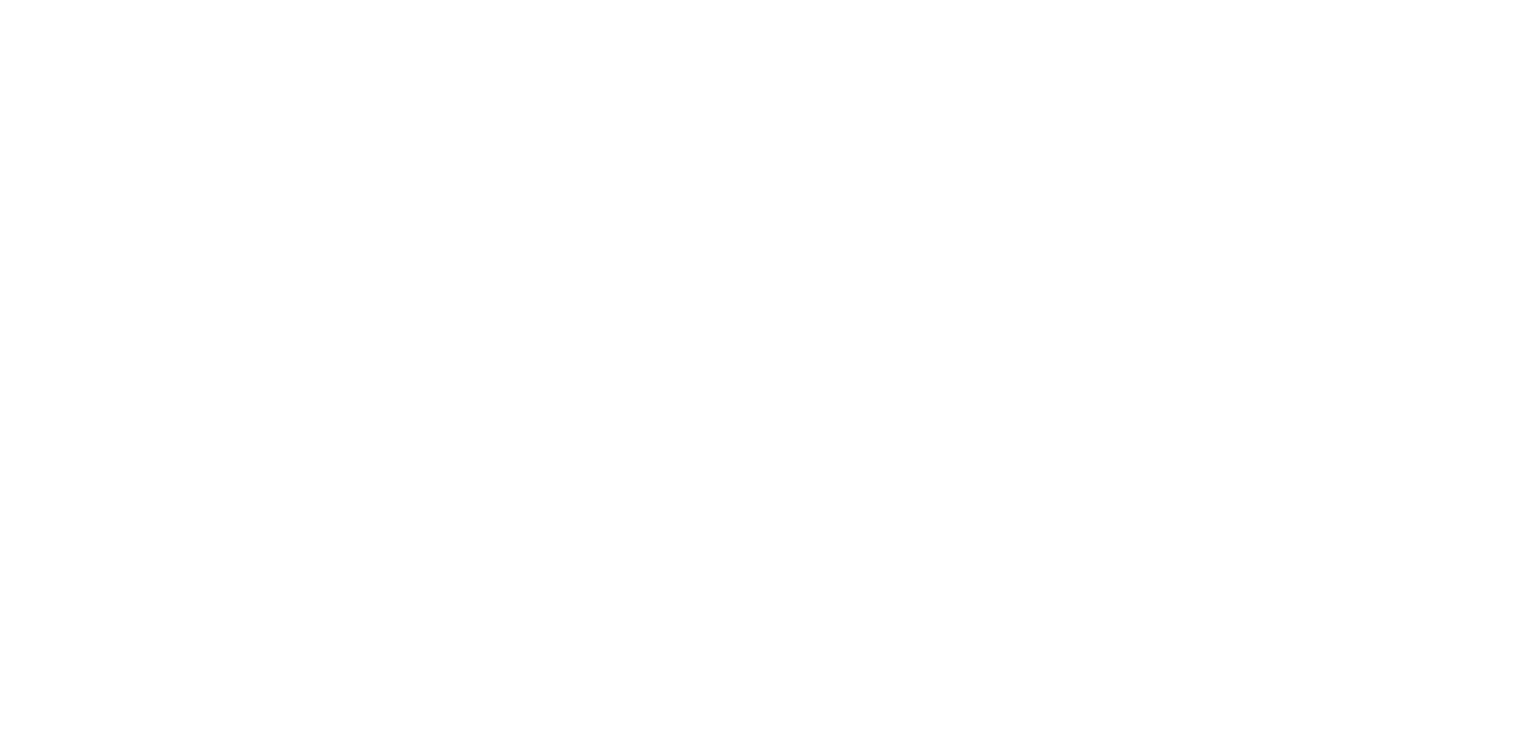
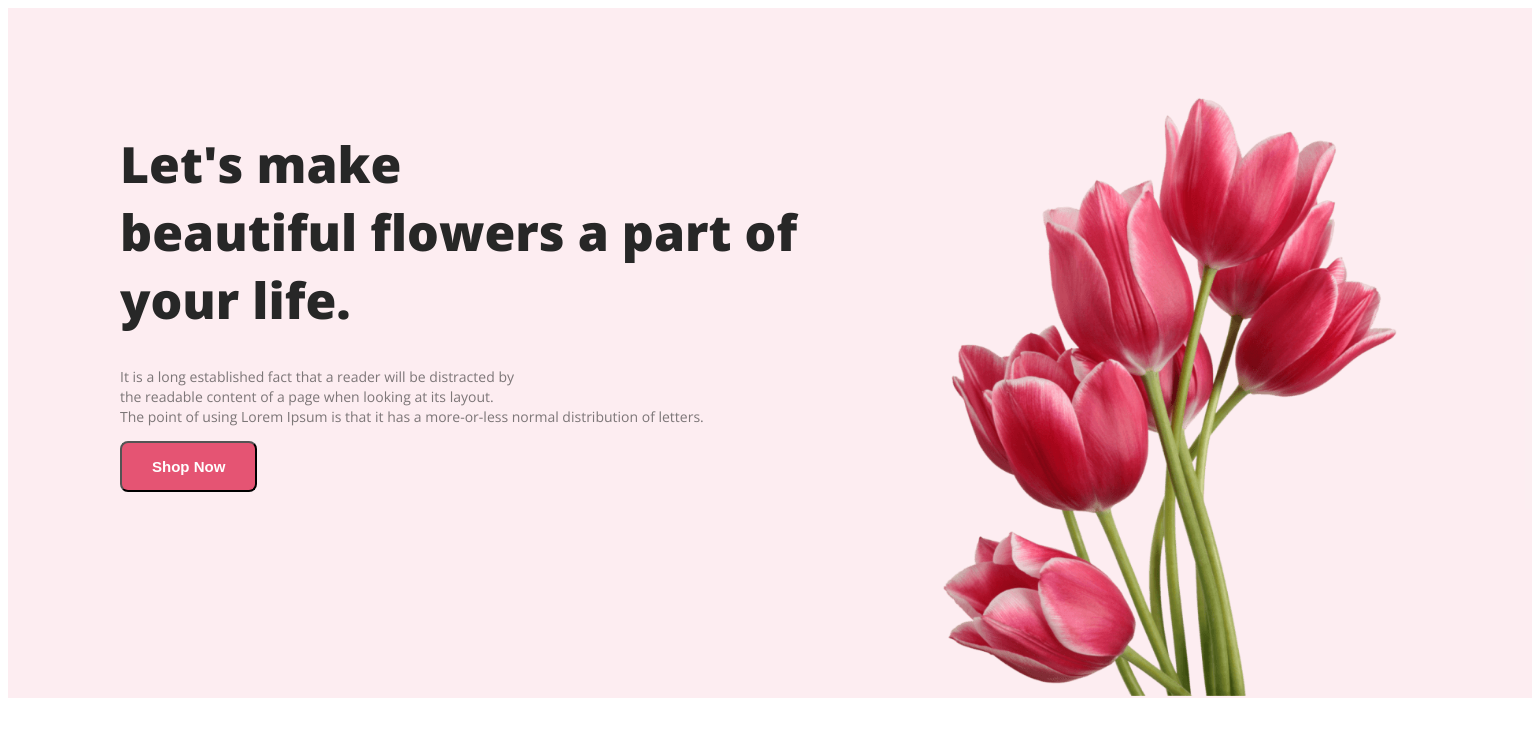
Before and after one commit to Aqibanj/my-flower-shop, a plain HTML site: page index.html in a window 1280 px wide. Shown: the whole page, 1532 px wide, since content can reach past the window. Drawn offline with nearby package versions, Linux system fonts and the light colour scheme.

Commit message:
new css file added

```diff
--- a/index.html
+++ b/index.html
@@ -1,11 +1,38 @@
 <!DOCTYPE html>
 <html lang="en">
+
 <head>
     <meta charset="UTF-8">
     <meta name="viewport" content="width=device-width, initial-scale=1.0">
+
     <title>Get Flowers</title>
+    <link rel="preconnect" href="https://fonts.googleapis.com">
+    <link rel="preconnect" href="https://fonts.gstatic.com" crossorigin>
+    <link href="https://fonts.googleapis.com/css2?family=Open+Sans:wght@400;700;800&display=swap" rel="stylesheet">
+    <link rel="stylesheet" href="./portfolio.css">
 </head>
+
 <body>
+    <header class="header">
+
+        <div class="container" style="background-color: rgba(229, 84, 115, 0.10);" class="banner-container">
+            <div class="banner">
+                <h1 class="banner-tittle">Let's make <br>beautiful flowers a part of <br> your life.</h1>
+                <p class="banner-details">It is a long established fact that a reader will be distracted by <br> the readable content of a page when looking at its layout. <br> The point of using Lorem Ipsum is that it has a more-or-less normal distribution of letters.</p>
+            <button class="btn-primary">Shop Now
+            </button>
+
+            </div>
+            <div>
+                <img class="banner-image" src="./Flower Asset/pngwing 10.png" alt="">
+            </div>
+
+        </div>
+
+    </header>
+    <main></main>
+    <footer></footer>
 
 </body>
+
 </html>
--- /dev/null
+++ b/portfolio.css
@@ -0,0 +1,61 @@
+
+.header {
+
+    font-family: 'Open Sans', sans-serif;
+}
+
+.container {
+
+    justify-content: space-between;
+    width: 1300px;
+    height: 514px;
+    padding: 88px 112px;
+    margin: 0;
+    max-width: 40;
+    display: flex;
+}
+
+.banner-tittle {
+
+    width: 708px;
+    flex-direction: column;
+    flex-shrink: 0;
+    color: #272727;
+
+    font-size: 50px;
+    font-style: normal;
+    font-weight: 800;
+    line-height: normal;
+}
+
+.banner-details {
+
+    width: 634px;
+    flex-direction: column;
+    flex-shrink: 0;
+    color: rgba(39, 39, 39, 0.60);
+    font-size: 14px;
+    font-style: normal;
+    font-weight: 400;
+    line-height: 20px;
+}
+
+.banner-image {
+    width: 500px;
+    height: 600px;
+
+}
+
+.btn-primary {
+
+    padding: 15px 30px;
+    gap: 40px;
+    border-radius: 8px;
+    background: #E55473;
+    color: #FFF;
+
+    font-size: 15px;
+    font-style: normal;
+    font-weight: 700;
+    line-height: normal;
+}
```
